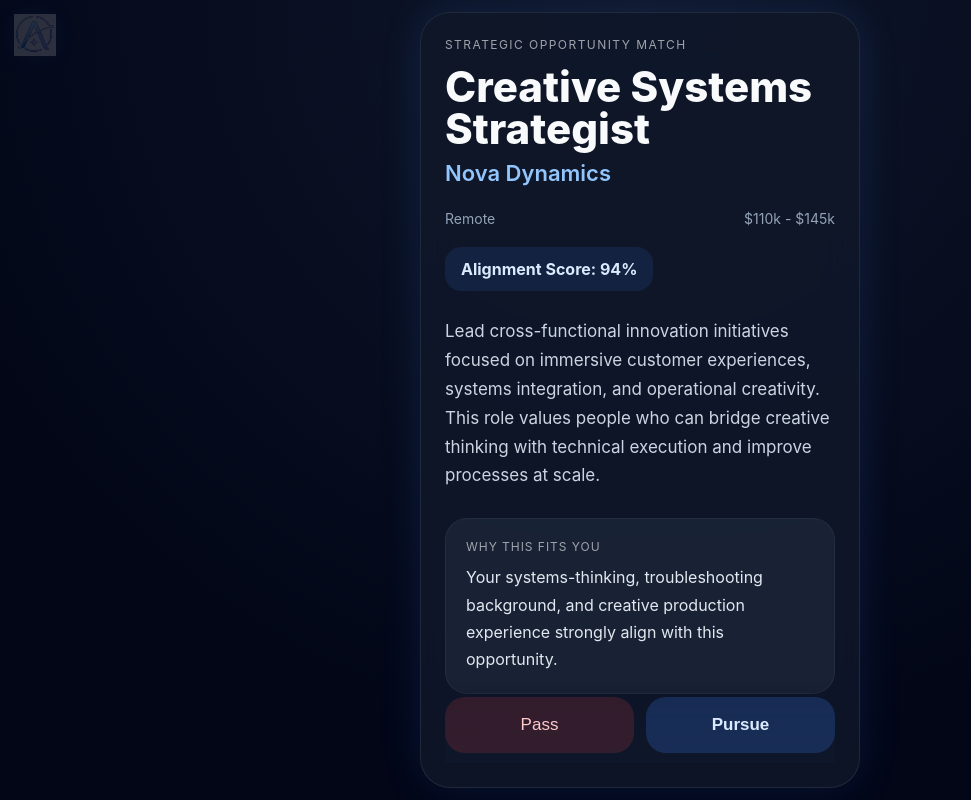
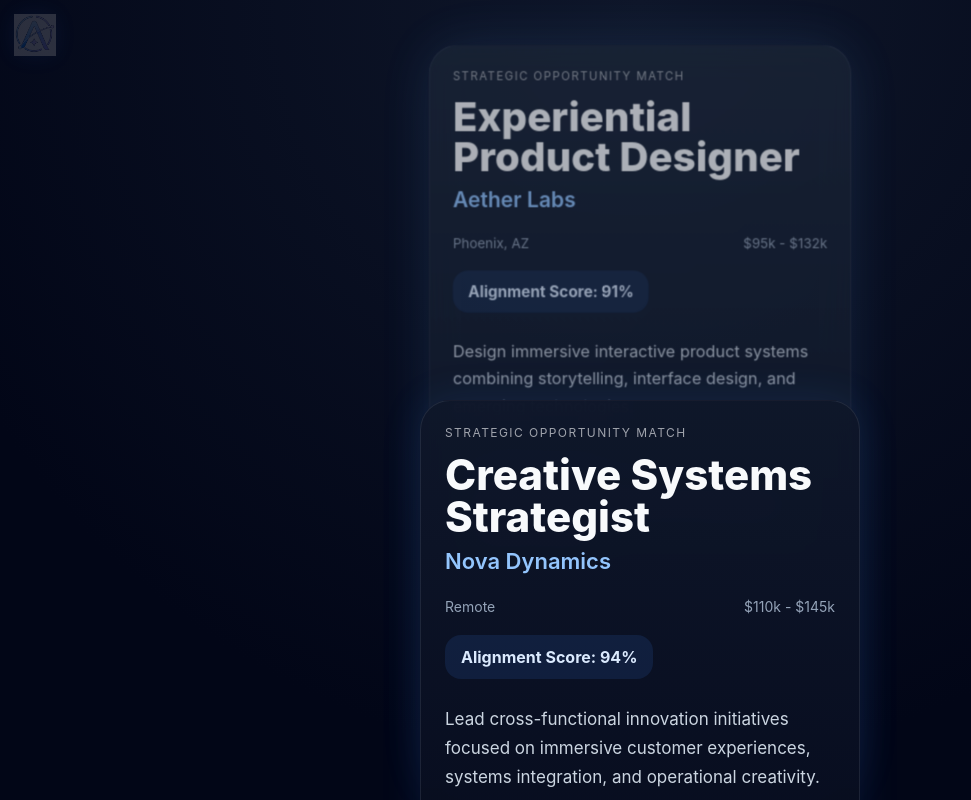
Before and after one commit to XPForge/_myscripts, a React (Vite) app in the folder alice-ui/: page / in a window 1280 px wide. Shown: the whole page, without its empty margins (0-971 px from the left). Built offline with nearby package versions, Linux system fonts and the light colour scheme.

Commit message:
UI Decl Layer System

```diff
--- a/alice-ui/src/components/SwipeCardStack.tsx
+++ b/alice-ui/src/components/SwipeCardStack.tsx
@@ -9,9 +9,9 @@ const cards = [
     salary: "$110k - $145k",
     alignment: "94%",
     description:
-      "Lead cross-functional innovation initiatives focused on immersive customer experiences, systems integration, and operational creativity. This role values people who can bridge creative thinking with technical execution and improve processes at scale.",
+      "Lead cross-functional innovation initiatives focused on immersive customer experiences, systems integration, and operational creativity.",
     why:
-      "Your systems-thinking, troubleshooting background, and creative production experience strongly align with this opportunity.",
+      "Strong alignment with systems-thinking and creative production experience.",
   },
   {
     role: "Experiential Product Designer",
@@ -20,9 +20,9 @@ const cards = [
     salary: "$95k - $132k",
     alignment: "91%",
     description:
-      "Design interactive product experiences blending visual storytelling, interface design, and emerging technology. Collaborate closely with engineering and strategy teams to prototype and launch immersive digital systems.",
+      "Design immersive interactive product systems combining storytelling, interface design, and emerging technologies.",
     why:
-      "Strong overlap with your AR/VR background, experiential design mindset, and multimedia systems experience.",
+      "Strong overlap with AR/VR and experiential design strengths.",
   },
   {
     role: "Technical Operations Lead",
@@ -31,9 +31,22 @@ const cards = [
     salary: "$120k - $155k",
     alignment: "89%",
     description:
-      "Oversee operational systems, production efficiency, troubleshooting strategy, and team coordination across multiple technology-driven environments. Requires leadership, adaptability, and rapid systems analysis.",
+      "Lead operational troubleshooting, systems optimization, and strategic technical coordination.",
     why:
-      "Your production optimization, military leadership, and technical troubleshooting experience make this a strong strategic fit.",
+      "Strong fit for leadership and process optimization background.",
+  },
+];
+
+const atmospheres = [
+  {
+    background:
+      "linear-gradient(180deg, rgba(15,23,42,0.96), rgba(2,6,23,0.98))",
+    glow: "0 0 42px rgba(59,130,246,0.12)",
+  },
+  {
+    background:
+      "linear-gradient(180deg, rgba(30,41,59,0.98), rgba(15,23,42,0.98))",
+    glow: "0 0 56px rgba(96,165,250,0.20)",
   },
 ];
 
@@ -45,6 +58,13 @@ export default function SwipeCardStack() {
   const startX = useRef(0);
 
   const activeCard = useMemo(() => cards[index], [index]);
+  const nextCard = useMemo(
+    () => cards[(index + 1) % cards.length],
+    [index]
+  );
+
+  const activeTheme = atmospheres[index % 2];
+  const nextTheme = atmospheres[(index + 1) % 2];
 
   const advance = () => {
     setIndex((prev) => (prev + 1) % cards.length);
@@ -80,41 +100,34 @@ export default function SwipeCardStack() {
     }
   };
 
-  return (
+  const renderCard = (
+    card: any,
+    theme: any,
+    isBackground = false
+  ) => (
     <div
       style={{
-        width: "100%",
-        height: "100dvh",
-        overflow: "hidden",
-        background:
-          "radial-gradient(circle at top, #0f172a 0%, #020617 75%)",
-        display: "flex",
-        alignItems: "center",
-        justifyContent: "center",
-        padding: "12px",
-      }}
-    >
-      <div
-        onTouchStart={handleTouchStart}
-        onTouchMove={handleTouchMove}
-        onTouchEnd={handleTouchEnd}
-        style={{
+        position: "absolute",
         width: "100%",
         maxWidth: "440px",
         height: "calc(100dvh - 24px)",
         borderRadius: "30px",
-          background: "rgba(15,23,42,0.88)",
+        background: theme.background,
         border: "1px solid rgba(148,163,184,0.14)",
         backdropFilter: "blur(18px)",
-          boxShadow:
-            "0 0 42px rgba(59,130,246,0.14)",
+        boxShadow: theme.glow,
         padding: "24px",
         color: "#f8fafc",
         overflowY: "auto",
-          transform: `translateX(${dragX}px) rotate(${dragX / 28}deg)`,
-          transition: animating || dragX === 0
-            ? "transform 0.26s ease"
+        transform: isBackground
+          ? "scale(0.96) translateY(18px)"
+          : `translateX(${dragX}px) rotate(${dragX / 28}deg)`,
+        transition:
+          animating || dragX === 0
+            ? "all 0.26s ease"
             : "none",
+        opacity: isBackground ? 0.68 : 1,
+        zIndex: isBackground ? 1 : 2,
       }}
     >
       <div
@@ -135,7 +148,7 @@ export default function SwipeCardStack() {
           fontWeight: 800,
         }}
       >
-          {activeCard.role}
+        {card.role}
       </div>
 
       <div
@@ -146,7 +159,7 @@ export default function SwipeCardStack() {
           fontWeight: 600,
         }}
       >
-          {activeCard.company}
+        {card.company}
       </div>
 
       <div
@@ -160,8 +173,8 @@ export default function SwipeCardStack() {
           flexWrap: "wrap",
         }}
       >
-          <div>{activeCard.location}</div>
-          <div>{activeCard.salary}</div>
+        <div>{card.location}</div>
+        <div>{card.salary}</div>
       </div>
 
       <div
@@ -176,7 +189,7 @@ export default function SwipeCardStack() {
           display: "inline-block",
         }}
       >
-          Alignment Score: {activeCard.alignment}
+        Alignment Score: {card.alignment}
       </div>
 
       <div
@@ -187,7 +200,7 @@ export default function SwipeCardStack() {
           color: "#cbd5e1",
         }}
       >
-          {activeCard.description}
+        {card.description}
       </div>
 
       <div
@@ -219,10 +232,11 @@ export default function SwipeCardStack() {
             color: "#e2e8f0",
           }}
         >
-            {activeCard.why}
+          {card.why}
         </div>
       </div>
 
+      {!isBackground && (
         <div
           style={{
             marginTop: "28px",
@@ -269,6 +283,39 @@ export default function SwipeCardStack() {
             Pursue
           </button>
         </div>
+      )}
+    </div>
+  );
+
+  return (
+    <div
+      style={{
+        width: "100%",
+        height: "100dvh",
+        overflow: "hidden",
+        background:
+          "radial-gradient(circle at top, #0f172a 0%, #020617 75%)",
+        display: "flex",
+        alignItems: "center",
+        justifyContent: "center",
+        padding: "12px",
+        position: "relative",
+      }}
+    >
+      {renderCard(nextCard, nextTheme, true)}
+
+      <div
+        onTouchStart={handleTouchStart}
+        onTouchMove={handleTouchMove}
+        onTouchEnd={handleTouchEnd}
+        style={{
+          width: "100%",
+          display: "flex",
+          justifyContent: "center",
+          zIndex: 3,
+        }}
+      >
+        {renderCard(activeCard, activeTheme)}
       </div>
     </div>
   );
```
Lines whose indentation alone changed are shown as unchanged.
